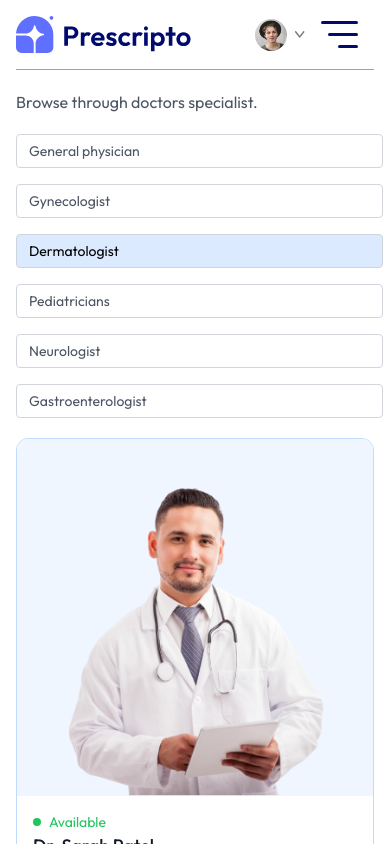
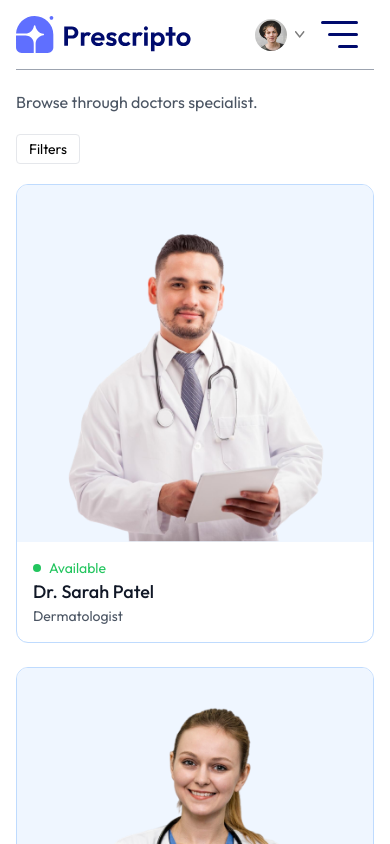
Before and after one commit to 1-Ujjwal/prescripto, a React (Vite) app in the folder frontend/: page /doctors/Dermatologist in a window 390 px wide. Shown: the top 844 px of the page. Built offline with nearby package versions, Linux system fonts and the light colour scheme.

Commit message:
created Doctors page responsive
-made Doctors page responsive for mobile view

```diff
--- a/frontend/src/components/Footer.jsx
+++ b/frontend/src/components/Footer.jsx
@@ -41,7 +41,7 @@
       <div>
         <hr />
         <p className="py-5 text-sm text-center">
-          Copyright 2024@ Prescripto- All Right Reserved.
+          Copyright 2025@ Prescripto- All Right Reserved.
         </p>
       </div>
     </div>
--- a/frontend/src/pages/Doctors.jsx
+++ b/frontend/src/pages/Doctors.jsx
@@ -5,6 +5,7 @@
 const Doctors = () => {
   const { speciality } = useParams();
   const [filterDoc, setFilterDoc] = useState([]);
+  const [showFilter, setShowFilter] = useState(false);
   const navigate = useNavigate();
 
   const { doctors } = useContext(AppContext);
@@ -25,7 +26,19 @@
     <div>
       <p className="text-gray-600">Browse through doctors specialist.</p>
       <div className="flex flex-col sm:flex-row items-start gap-5 mt-5">
-        <div className="flex flex-col gap-4 text-sm text-gray-600">
+        <button
+          className={`py-1 px-3 border rounded text-sm transition-all sm:hidden ${
+            showFilter ? "bg-primary text-white" : ""
+          }`}
+          onClick={() => setShowFilter((prev) => !prev)}
+        >
+          Filters
+        </button>
+        <div
+          className={`flex-col gap-4 text-sm text-gray-600 ${
+            showFilter ? "flex" : "hidden sm:flex"
+          }`}
+        >
           <p
             onClick={() =>
               speciality === "General physician"
```
